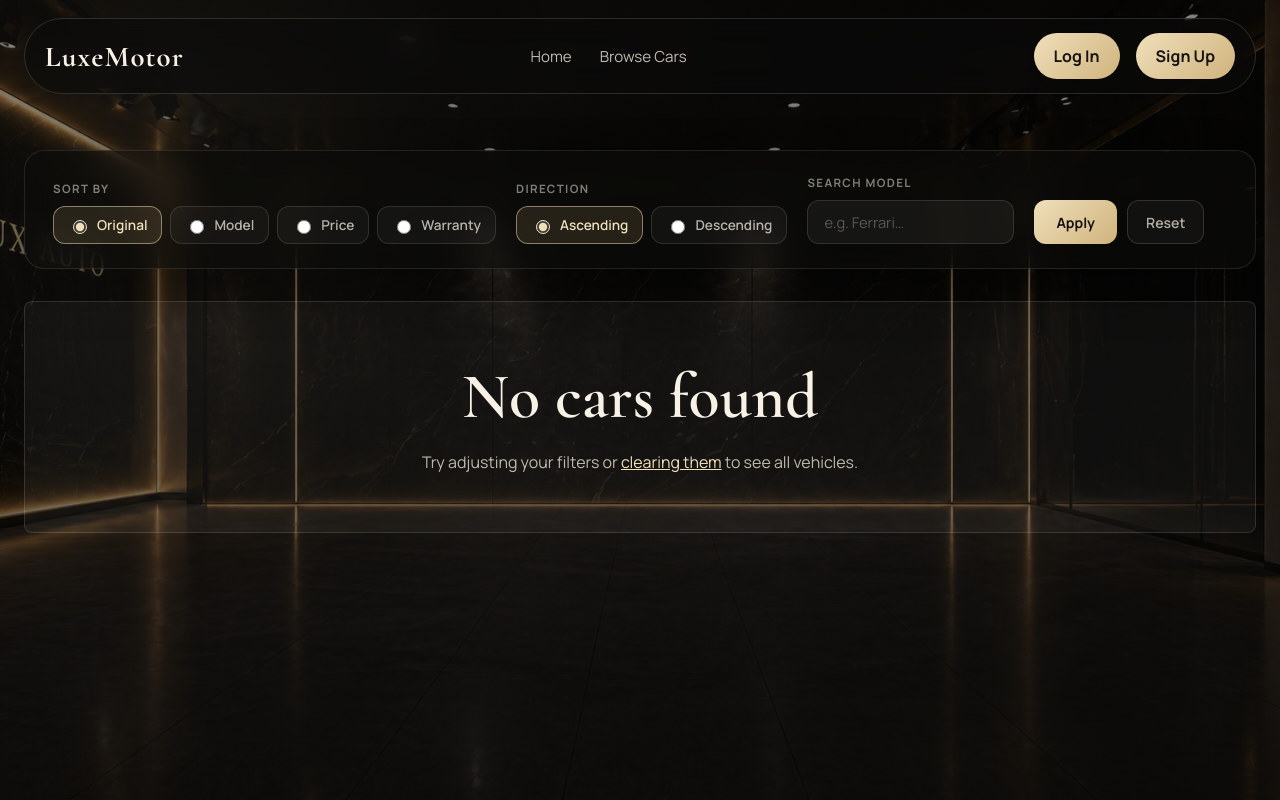
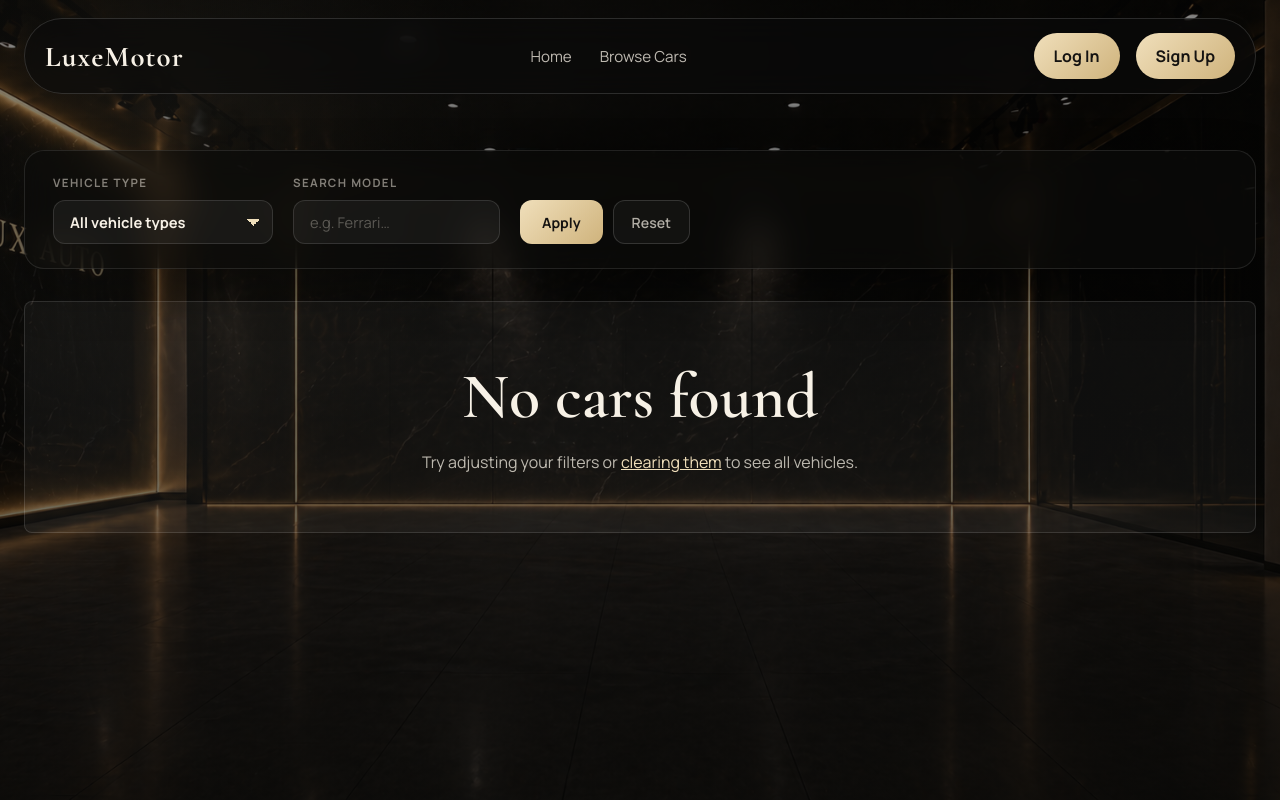
Before and after one commit to juanjosevasquezmesa-create/CSET-180-Final-Project, a Flask app: page /products/ in a window 1280 px wide. Run offline with Flask 3, Linux system fonts and the light colour scheme; data that the repository does not hold is empty; parts of the project's set-up code (start-up, migrations or seed data) failed here and were passed over.

Commit message:
reverting the size change of the products and redesign of production variation buttons

```diff
--- a/static/js/cart_chat_float.js
+++ b/static/js/cart_chat_float.js
@@ -28,11 +28,20 @@ document.addEventListener('DOMContentLoaded', function() {
         });
     }
 
-    document.querySelectorAll('.add-cart-btn').forEach(button => {
+    document.querySelectorAll('button.add-cart-btn').forEach(button => {
         button.addEventListener('click', async function() {
-            const variationId = this.dataset.variationId;
+            const productCard = this.closest('.car-card');
+            const selectedVariation = productCard ? productCard.querySelector('input[name^="variation_"]:checked') : null;
+            const variationId = this.dataset.variationId || (selectedVariation ? selectedVariation.value : null);
 
             if (!variationId || this.disabled) {
+                if (!variationId) {
+                    const originalText = this.textContent;
+                    this.textContent = 'Choose an option';
+                    setTimeout(() => {
+                        this.textContent = originalText;
+                    }, 1400);
+                }
                 return;
             }
 
--- a/static/styles/products.css
+++ b/static/styles/products.css
@@ -86,46 +86,6 @@
     letter-spacing: 0.12em;
     font-size: 0.72rem;
     font-weight: 800;
-}
-
-/* Radio chip pills */
-.filter-options {
-    display: flex;
-    flex-wrap: wrap;
-    gap: 8px;
-}
-
-.filter-chip {
-    display: inline-flex;
-    align-items: center;
-    gap: 7px;
-    padding: 9px 14px;
-    border: 1px solid rgba(255, 255, 255, 0.12);
-    border-radius: 12px;
-    background: rgba(255, 255, 255, 0.04);
-    color: rgba(247, 241, 230, 0.72);
-    font-size: 0.85rem;
-    font-weight: 600;
-    cursor: pointer;
-    transition: border-color 0.2s, background 0.2s, color 0.2s;
-    user-select: none;
-}
-
-.filter-chip input[type="radio"] {
-    accent-color: #f0dfbb;
-    width: 14px;
-    height: 14px;
-}
-
-.filter-chip:hover {
-    border-color: rgba(240, 223, 187, 0.3);
-    color: #f7f1e6;
-}
-
-.filter-chip.is-active {
-    border-color: rgba(240, 223, 187, 0.5);
-    background: rgba(207, 179, 124, 0.14);
-    color: #f0dfbb;
 }
 
 /* Price range */
@@ -239,6 +199,36 @@
 
 .filter-text-input::placeholder { color: rgba(247, 241, 230, 0.3); }
 .filter-text-input:focus { border-color: rgba(240, 223, 187, 0.5); }
+
+.filter-select {
+    min-width: 220px;
+    height: 44px;
+    padding: 0 42px 0 16px;
+    border: 1px solid rgba(255, 255, 255, 0.12);
+    border-radius: 12px;
+    background:
+        linear-gradient(45deg, transparent 50%, #f0dfbb 50%) right 18px center / 7px 7px no-repeat,
+        linear-gradient(135deg, #f0dfbb 50%, transparent 50%) right 12px center / 7px 7px no-repeat,
+        rgba(255, 255, 255, 0.05);
+    color: #f7f1e6;
+    font: inherit;
+    font-size: 0.92rem;
+    font-weight: 700;
+    outline: none;
+    cursor: pointer;
+    appearance: none;
+    -webkit-appearance: none;
+    transition: border-color 0.2s, background-color 0.2s;
+}
+
+.filter-select:focus {
+    border-color: rgba(240, 223, 187, 0.5);
+}
+
+.filter-select option {
+    background: #151311;
+    color: #f7f1e6;
+}
 
 /* Apply / Reset buttons */
 .filter-submit-wrap {
--- a/templates/products.html
+++ b/templates/products.html
@@ -29,53 +29,13 @@
             }
         });
 
-        /* ── Filter panel: price slider ↔ number sync ────────────────── */
-        const filterForm     = document.querySelector('.filter-form');
-        const sortRadios     = document.querySelectorAll('.filter-form input[type="radio"]');
-        const minSlider      = document.getElementById('min_price');
-        const maxSlider      = document.getElementById('max_price');
-        const minNumber      = document.getElementById('min_price_number');
-        const maxNumber      = document.getElementById('max_price_number');
-        const minLabel       = document.getElementById('minPriceValue');
-        const maxLabel       = document.getElementById('maxPriceValue');
+        /* ── Filter panel ───────────────────────────────────────────── */
+        const filterForm = document.querySelector('.filter-form');
+        const carTypeSelect = document.querySelector('.filter-select');
 
-        function fmt(v) { return '$' + Number(v).toLocaleString(); }
-
-        function updateLabels() {
-            if (minSlider && minLabel) minLabel.textContent = fmt(minSlider.value);
-            if (maxSlider && maxLabel) maxLabel.textContent = fmt(maxSlider.value);
+        if (filterForm && carTypeSelect) {
+            carTypeSelect.addEventListener('change', () => filterForm.submit());
         }
-
-        function syncFromSlider() {
-            if (minSlider && minNumber) minNumber.value = minSlider.value;
-            if (maxSlider && maxNumber) maxNumber.value = maxSlider.value;
-            updateLabels();
-        }
-
-        function syncFromNumber() {
-            if (minSlider && minNumber) minSlider.value = minNumber.value || minSlider.min;
-            if (maxSlider && maxNumber) maxSlider.value = maxNumber.value || maxSlider.max;
-            updateLabels();
-        }
-
-        /* Auto-submit on radio change */
-        sortRadios.forEach((r) => r.addEventListener('change', () => filterForm && filterForm.submit()));
-
-        /* Sliders auto-submit on release */
-        [minSlider, maxSlider].forEach((el) => {
-            if (!el) return;
-            el.addEventListener('input',  syncFromSlider);
-            el.addEventListener('change', () => filterForm && filterForm.submit());
-        });
-
-        /* Number inputs auto-submit on blur/enter */
-        [minNumber, maxNumber].forEach((el) => {
-            if (!el) return;
-            el.addEventListener('input',  syncFromNumber);
-            el.addEventListener('change', () => { syncFromNumber(); filterForm && filterForm.submit(); });
-        });
-
-        syncFromNumber();
     </script>
 {% endblock %}
 
@@ -92,32 +52,14 @@
     >
         <div class="filter-inner">
 
-            <!-- Sort by -->
             <div class="filter-group">
-                <span class="filter-group-label">Sort By</span>
-                <div class="filter-options">
-                    {% for col, label in [('product_id','Original'), ('model','Model'), ('price','Price'), ('warranty_period','Warranty')] %}
-                        <label class="filter-chip {% if sort_by == col %}is-active{% endif %}">
-                            <input type="radio" name="sort_by" value="{{ col }}" {% if sort_by == col %}checked{% endif %}>
-                            {{ label }}
-                        </label>
-                    {% endfor %}
-                </div>
-            </div>
-
-            <!-- Direction -->
-            <div class="filter-group">
-                <span class="filter-group-label">Direction</span>
-                <div class="filter-options">
-                    <label class="filter-chip {% if sort_dir == 'asc' %}is-active{% endif %}">
-                        <input type="radio" name="sort_dir" value="asc" {% if sort_dir == 'asc' %}checked{% endif %}>
-                        Ascending
-                    </label>
-                    <label class="filter-chip {% if sort_dir == 'desc' %}is-active{% endif %}">
-                        <input type="radio" name="sort_dir" value="desc" {% if sort_dir == 'desc' %}checked{% endif %}>
-                        Descending
-                    </label>
-                </div>
+                <label class="filter-group-label" for="car_type">Vehicle Type</label>
+                <select id="car_type" name="car_type" class="filter-select">
+                    <option value="" {% if not car_type_filter %}selected{% endif %}>All vehicle types</option>
+                    <option value="supercar" {% if car_type_filter == "supercar" %}selected{% endif %}>Supercar</option>
+                    <option value="classic" {% if car_type_filter == "classic" %}selected{% endif %}>Classic</option>
+                    <option value="motorcycle" {% if car_type_filter == "motorcycle" %}selected{% endif %}>Motorcycle</option>
+                </select>
             </div>
 
             <!-- Model search -->
@@ -143,23 +85,23 @@
     {% if total_pages > 1 %}
     <div class="pagination-bar">
         {% if page - 3 >= 1 %}
-            <a href="/products/{{ page - 3 }}?sort_by={{ sort_by }}&sort_dir={{ sort_dir }}&min_price={{ min_price }}&max_price={{ max_price }}&model_filter={{ model_filter }}" class="pg-btn">&lsaquo;</a>
+            <a href="{{ url_for('productList.products', page=page - 3, car_type=car_type_filter, model_filter=model_filter) }}" class="pg-btn">&lsaquo;</a>
         {% endif %}
         {% if page - 2 >= 1 %}
-            <a href="/products/{{ page - 2 }}?sort_by={{ sort_by }}&sort_dir={{ sort_dir }}&min_price={{ min_price }}&max_price={{ max_price }}&model_filter={{ model_filter }}" class="pg-btn">{{ page - 2 }}</a>
+            <a href="{{ url_for('productList.products', page=page - 2, car_type=car_type_filter, model_filter=model_filter) }}" class="pg-btn">{{ page - 2 }}</a>
         {% endif %}
         {% if page > 1 %}
-            <a href="/products/{{ page - 1 }}?sort_by={{ sort_by }}&sort_dir={{ sort_dir }}&min_price={{ min_price }}&max_price={{ max_price }}&model_filter={{ model_filter }}" class="pg-btn">{{ page - 1 }}</a>
+            <a href="{{ url_for('productList.products', page=page - 1, car_type=car_type_filter, model_filter=model_filter) }}" class="pg-btn">{{ page - 1 }}</a>
         {% endif %}
         <span class="pg-btn is-active">{{ page }}</span>
         {% if page + 1 <= total_pages %}
-            <a href="/products/{{ page + 1 }}?sort_by={{ sort_by }}&sort_dir={{ sort_dir }}&min_price={{ min_price }}&max_price={{ max_price }}&model_filter={{ model_filter }}" class="pg-btn">{{ page + 1 }}</a>
+            <a href="{{ url_for('productList.products', page=page + 1, car_type=car_type_filter, model_filter=model_filter) }}" class="pg-btn">{{ page + 1 }}</a>
         {% endif %}
         {% if page + 2 <= total_pages %}
-            <a href="/products/{{ page + 2 }}?sort_by={{ sort_by }}&sort_dir={{ sort_dir }}&min_price={{ min_price }}&max_price={{ max_price }}&model_filter={{ model_filter }}" class="pg-btn">{{ page + 2 }}</a>
+            <a href="{{ url_for('productList.products', page=page + 2, car_type=car_type_filter, model_filter=model_filter) }}" class="pg-btn">{{ page + 2 }}</a>
         {% endif %}
         {% if page + 3 <= total_pages %}
-            <a href="/products/{{ page + 3 }}?sort_by={{ sort_by }}&sort_dir={{ sort_dir }}&min_price={{ min_price }}&max_price={{ max_price }}&model_filter={{ model_filter }}" class="pg-btn">&rsaquo;</a>
+            <a href="{{ url_for('productList.products', page=page + 3, car_type=car_type_filter, model_filter=model_filter) }}" class="pg-btn">&rsaquo;</a>
         {% endif %}
     </div>
     {% endif %}
@@ -206,25 +148,50 @@
                             </dl>
 
                             {% if car.variations %}
-                                {% set cart_variant = car.variations|first %}
-                                {% if session.get("role") == "customer" %}
-                                    <button class="add-cart-btn" type="button" data-variation-id="{{ cart_variant.var_id }}">Add to Cart</button>
-                                {% elif session.get("role") == "vendor" %}
-                                    <a class="add-cart-btn" href="{{ url_for('vendor_account.vendor_account') }}">Go to Vendor Dashboard</a>
-                                {% else %}
-                                    <a class="add-cart-btn" href="{{ url_for('login.login') }}">Log In to Buy</a>
-                                {% endif %}
+                                {% set product_options = namespace(has_stock=false, selected=false) %}
+                                {% for variant in car.variations %}
+                                    {% if variant.stock > 0 %}
+                                        {% set product_options.has_stock = true %}
+                                    {% endif %}
+                                {% endfor %}
 
-                                <div class="variants">
-                                    <h3>Available Options</h3>
-                                    <div class="variant-list">
+                                <div class="purchase-panel">
+                                    <div class="variants">
+                                        <h3>Choose Your Configuration</h3>
+                                        <div class="variant-choice-list variant-choice-list--grid" role="radiogroup" aria-label="Available options for {{ car.model }}">
                                         {% for variant in car.variations %}
-                                            <span class="variant-chip">
-                                                {{ variant.year }} {{ variant.color }}
-                                                <strong>{{ variant.stock }} in stock</strong>
-                                            </span>
+                                            <label class="variant-choice {% if variant.stock < 1 %}is-unavailable{% endif %}">
+                                                <input
+                                                    type="radio"
+                                                    name="variation_{{ car.product_id }}"
+                                                    value="{{ variant.var_id }}"
+                                                    {% if variant.stock < 1 %}disabled{% elif not product_options.selected %}checked{% set product_options.selected = true %}{% endif %}
+                                                >
+                                                <span class="variant-choice-main">
+                                                    <strong>{{ variant.year }}</strong>
+                                                    <span>{{ variant.color }}</span>
+                                                </span>
+                                                <span class="variant-stock">
+                                                    {% if variant.stock > 0 %}
+                                                        {{ variant.stock }} in stock
+                                                    {% else %}
+                                                        Sold out
+                                                    {% endif %}
+                                                </span>
+                                            </label>
                                         {% endfor %}
+                                        </div>
                                     </div>
+
+                                    {% if session.get("role") == "customer" %}
+                                        <button class="add-cart-btn" type="button" {% if not product_options.has_stock %}disabled{% endif %}>
+                                            Add Selected Option
+                                        </button>
+                                    {% elif session.get("role") == "vendor" %}
+                                        <a class="add-cart-btn" href="{{ url_for('vendor_account.vendor_account') }}">Go to Vendor Dashboard</a>
+                                    {% else %}
+                                        <a class="add-cart-btn" href="{{ url_for('login.login') }}">Log In to Buy</a>
+                                    {% endif %}
                                 </div>
                             {% else %}
                                 <button class="add-cart-btn" type="button" disabled>Unavailable</button>
@@ -245,23 +212,23 @@
     {% if total_pages > 1 %}
     <div class="pagination-bar pagination-bar--bottom">
         {% if page - 3 >= 1 %}
-            <a href="/products/{{ page - 3 }}?sort_by={{ sort_by }}&sort_dir={{ sort_dir }}&min_price={{ min_price }}&max_price={{ max_price }}&model_filter={{ model_filter }}" class="pg-btn">&lsaquo;</a>
+            <a href="{{ url_for('productList.products', page=page - 3, car_type=car_type_filter, model_filter=model_filter) }}" class="pg-btn">&lsaquo;</a>
         {% endif %}
         {% if page - 2 >= 1 %}
-            <a href="/products/{{ page - 2 }}?sort_by={{ sort_by }}&sort_dir={{ sort_dir }}&min_price={{ min_price }}&max_price={{ max_price }}&model_filter={{ model_filter }}" class="pg-btn">{{ page - 2 }}</a>
+            <a href="{{ url_for('productList.products', page=page - 2, car_type=car_type_filter, model_filter=model_filter) }}" class="pg-btn">{{ page - 2 }}</a>
         {% endif %}
         {% if page > 1 %}
-            <a href="/products/{{ page - 1 }}?sort_by={{ sort_by }}&sort_dir={{ sort_dir }}&min_price={{ min_price }}&max_price={{ max_price }}&model_filter={{ model_filter }}" class="pg-btn">{{ page - 1 }}</a>
+            <a href="{{ url_for('productList.products', page=page - 1, car_type=car_type_filter, model_filter=model_filter) }}" class="pg-btn">{{ page - 1 }}</a>
         {% endif %}
         <span class="pg-btn is-active">{{ page }}</span>
         {% if page + 1 <= total_pages %}
-            <a href="/products/{{ page + 1 }}?sort_by={{ sort_by }}&sort_dir={{ sort_dir }}&min_price={{ min_price }}&max_price={{ max_price }}&model_filter={{ model_filter }}" class="pg-btn">{{ page + 1 }}</a>
+            <a href="{{ url_for('productList.products', page=page + 1, car_type=car_type_filter, model_filter=model_filter) }}" class="pg-btn">{{ page + 1 }}</a>
         {% endif %}
         {% if page + 2 <= total_pages %}
-            <a href="/products/{{ page + 2 }}?sort_by={{ sort_by }}&sort_dir={{ sort_dir }}&min_price={{ min_price }}&max_price={{ max_price }}&model_filter={{ model_filter }}" class="pg-btn">{{ page + 2 }}</a>
+            <a href="{{ url_for('productList.products', page=page + 2, car_type=car_type_filter, model_filter=model_filter) }}" class="pg-btn">{{ page + 2 }}</a>
         {% endif %}
         {% if page + 3 <= total_pages %}
-            <a href="/products/{{ page + 3 }}?sort_by={{ sort_by }}&sort_dir={{ sort_dir }}&min_price={{ min_price }}&max_price={{ max_price }}&model_filter={{ model_filter }}" class="pg-btn">&rsaquo;</a>
+            <a href="{{ url_for('productList.products', page=page + 3, car_type=car_type_filter, model_filter=model_filter) }}" class="pg-btn">&rsaquo;</a>
         {% endif %}
     </div>
     {% endif %}
```
Also changed, not shown: other parts of static/styles/products.css (+150 -29 lines), backend/productsList.py (+13 -41 lines).
